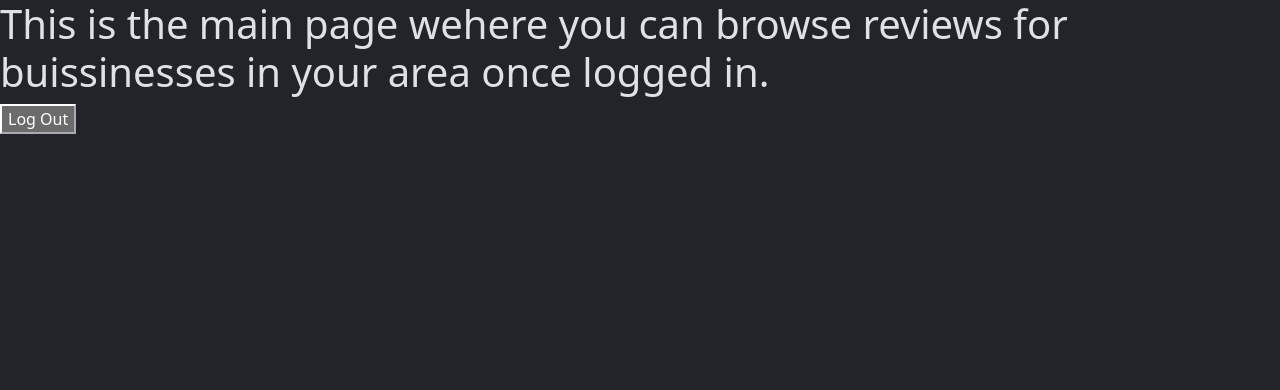
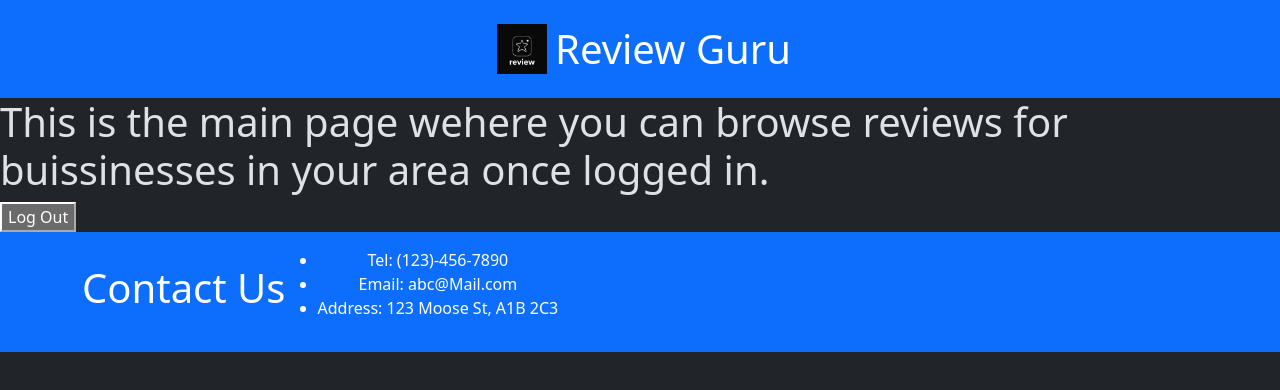
Before and after one commit to SergeyChitsvarin/ReviewApp, a React (Vite) app: page /browseReviews in a window 1280 px wide. Shown: the top 390 px of the page. Built offline with nearby package versions, Linux system fonts and the light colour scheme.

Commit message:
Added Footer and took out header from login page

```diff
--- a/src/App.jsx
+++ b/src/App.jsx
@@ -1,6 +1,6 @@
 import { BrowserRouter as Router, Routes, Route } from 'react-router-dom'
 import LoginPage from './pages/LoginPage'
-import MainPage from './pages/MainPage'
+import MainPage from './pages/mainpage';
 
 
 function App() {
--- a/src/components/Footer.jsx
+++ b/src/components/Footer.jsx
@@ -0,0 +1,16 @@
+export default function Footer() {
+
+    // simple footer at the bottom of screen displaying contact info
+  return (
+    <div className="bg-primary text-white p-3 text-center align-items-bottom">
+        <div className="container d-flex align-items-center justify-content-start">
+            <h1> Contact Us</h1>
+            <ul>
+                <li>Tel: (123)-456-7890</li>
+                <li>Email: abc@Mail.com</li>
+                <li>Address: 123 Moose St, A1B 2C3</li>
+            </ul>
+        </div>
+    </div>
+  );
+}
--- a/src/pages/LoginPage.jsx
+++ b/src/pages/LoginPage.jsx
@@ -1,5 +1,5 @@
 import { useNavigate } from 'react-router-dom'
-import Header from '../components/Header'
+import Footer from '../components/Footer'
 
 export default function LoginPage() {
   const navigate = useNavigate()
@@ -11,9 +11,8 @@ export default function LoginPage() {
   }
 
   return (
-    //simple UI with user and password fields and error handling on click
+    //Web page used for signing in or creating an account to access the rest of the website as a logged in user.
     <>
-      <Header />
       <div className="container d-flex flex-column justify-content-center align-items-center min-vh-100">
         <div className="border rounded p-4 shadow">
           <form className='px-4 py-3 d-flex flex-column align-items-center justify-content-center'>
@@ -34,6 +33,7 @@ export default function LoginPage() {
           </form>
         </div>
       </div>
+      <Footer />
     </>
   )
 }
--- a/src/pages/MainPage.jsx
+++ b/src/pages/MainPage.jsx
@@ -1,4 +1,6 @@
 import { useNavigate } from "react-router-dom"
+import Header from "../components/Header";
+import Footer from "../components/Footer"
 
 export default function MainPage() {
   const navigate = useNavigate();
@@ -12,10 +14,12 @@ export default function MainPage() {
 
   return (
           <>
+          <Header />
           <h1>This is the main page wehere you can browse reviews for buissinesses in your area
             once logged in.
           </h1>
           <button onClick={HandleLogOut}>Log Out</button>
+          <Footer />
           </>
   )
 }
```
